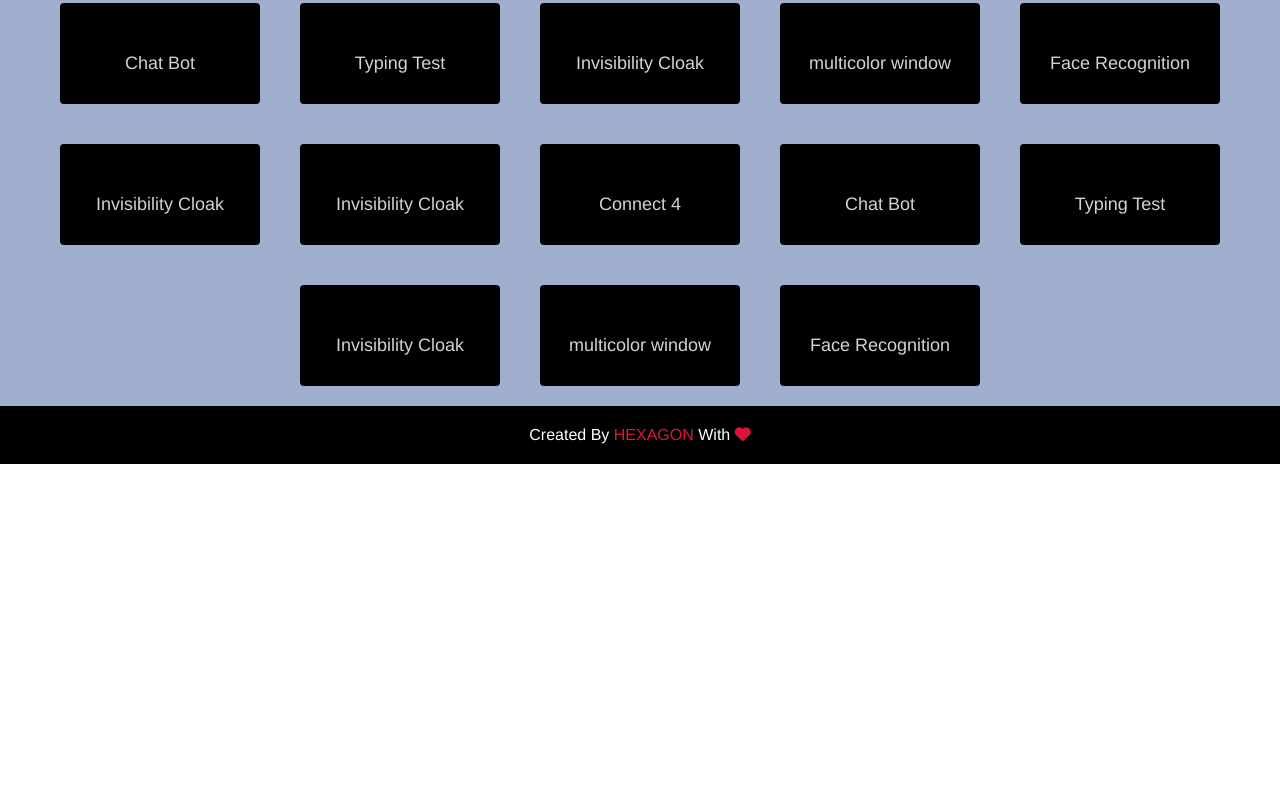
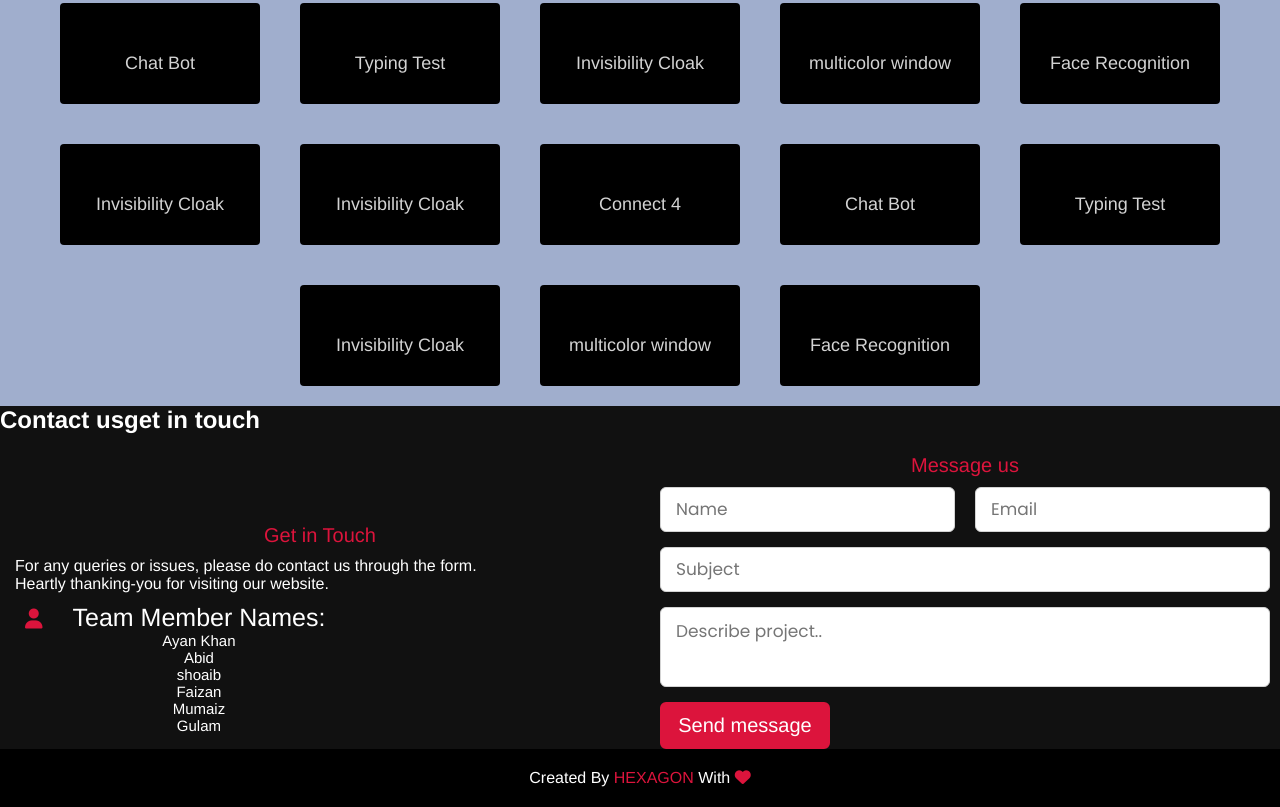
Before and after one commit to FrostyFlamingo/team-hex, a plain HTML site: page index.html in a window 1280 px wide. Shown: the part 1585-2392 px from the top of the page. Before the commit the page ends 2049 px from the top, so only its background shows below. Drawn offline with Linux system fonts and the light colour scheme; a script that the page names is missing.

Commit message:
added new contact us section

```diff
--- a/index.html
+++ b/index.html
@@ -443,7 +443,54 @@
             </div>
         </div>
     </section>
-
+    <!--contact us section-->
+    <section class="contact" id="contact">
+        <div class="max-width">
+            <h2 class="title">Contact us</h2>
+            <div class="contact-content">
+               <div class="column left">
+                   <div class="text">Get in Touch</div>
+                   <p> For any queries or issues, please do contact us through the form.<br>Heartly thanking-you for visiting our website.</p>
+                   <div class="icons">
+                       <div class="row">
+                           <i class="fas fa-user"></i>
+                           <div class="info">
+                               <div class="head">Team Member Names:</div>
+                               <div class="sub-title">Ayan Khan</div>
+                               <div class="sub-title">Abid </div>
+                               <div class="sub-title">shoaib </div>
+                               <div class="sub-title">Faizan</div>
+                               <div class="sub-title">Mumaiz</div>
+                               <div class="sub-title">Gulam</div>
+                           </div>
+                       </div>
+                   </div>
+               </div>
+               <div class="column right">
+                   <div class="text">Message us</div>
+                   <form action="https://formspree.io/f/xknynbrq" method="post">
+                       <div class="fields">
+                           <div class="field name">
+                               <input type="text" id="name" name="name" placeholder="Name" required>
+                           </div>
+                           <div class="field email">
+                               <input type="email" id="emailaddress" name="emailaddress" placeholder="Email" required>
+                           </div>
+                       </div>
+                       <div class="field">
+                           <input type="text" id="subject" name="subject" placeholder="Subject" required>
+                       </div>
+                       <div class="field textarea">
+                           <textarea cols="30" rows="10" id="message" name="message" placeholder="Describe project.." required></textarea>
+                       </div>
+                       <div class="button">
+                           <button type="submit">Send message</button>
+                       </div>
+                   </form>
+               </div>
+            </div>
+        </div>
+    </section>
      <!---- footer section start ------>
      <footer>
         <span>Created By <a href="#">HEXAGON</a> With <span class="fa fa-heart"></span></span>
--- a/style.css
+++ b/style.css
@@ -29,7 +29,7 @@ html{
     font-size: 30px;
     font-weight: 600;
 }
-.button {
+.navbar .button {
     background: linear-gradient(65deg,#5a51fe,#8751fe);
     display: inline-flex;
     font-size: 12px;
@@ -178,3 +178,124 @@ footer span a:hover{
 footer span .fa-heart{
     color: crimson;
 }
+
+/*contact section*/
+.contact{
+    color: #fff;
+    background: #111;
+}
+.contact .contact-content{
+    display: flex;
+    flex-wrap: wrap;
+    align-items: center;
+    justify-content: space-between;
+}
+.contact .title::before{
+    background: #fff;
+}
+.contact .title::after{
+    background: #111;
+    content: "get in touch";
+}
+.contact .contact-content .column{
+    width: calc(50% - 30px);
+}
+.contact .contact-content .text{
+    font-size: 20px;
+    font-weight: 100;
+    margin-bottom: 10px;
+    color: crimson;
+}
+.contact .contact-content .left p{
+    text-align: justify;
+}
+.contact .contact-content .left .icons{
+    margin: 10px 0;
+}
+.contact .contact-content .row{
+    display: flex;
+    height: 65px;
+    text-align: center;
+}
+.contact .contact-content .row .info{
+    margin-left: 30px;
+}
+.contact .contact-content .row i{
+    margin-top: 6px;
+    margin-left: 10px ;
+    font-size: 20px;
+    color: crimson;
+}
+.contact .contact-content .info .head{
+    font-weight: 300;
+    font-size: 25px;
+    text-align: justify;
+    color: #fff;
+}
+.contact .contact-content .info .sub-title{
+    color: #fff;
+    font-size: 15px;
+}
+.contact .right form .fields{
+    display: flex;
+
+}
+.contact .contact-content .left{
+    margin-left: 15px;
+}
+.contact .contact-content .right{
+    margin-right: 10px;
+}
+.contact .right form .field,
+.contact .right form .fields .field{
+    height:45px;
+    width: 100%;
+    margin-bottom: 15px;
+}
+.contact .right form .field input,
+.contact .right form .textarea textarea{
+    height: 100%;
+    width: 100%;
+    border: 1px solid lightgrey;
+    border-radius: 6px;
+    outline: none;
+    padding: 0 15px;
+    font-size: 17px;
+    font-family: 'Poppins',sans-serif;
+}
+.contact .right form .name{
+    margin-right: 10px;
+}
+.contact .right form .email{
+    margin-left: 10px;
+}
+.contact .right form .textarea{
+    height: 80px;
+    width: 100%;
+}
+.contact .right form .textarea textarea{
+    padding-top: 10px ;
+    resize: none;
+}
+.contact .right form .button{
+    height: 47px;
+    width: 170px;
+}
+.contact .right form .button button{
+    width: 100%;
+    height: 100%;
+    border: 2px solid crimson;
+    background: crimson;
+    color: #fff;
+    font-size: 20px;
+    font-weight: 500;
+    border-radius: 6px;
+    cursor: pointer;
+    transition: all 0.3s ease;
+
+}
+.contact .right form .button button:hover{
+    color: crimson;
+    background: none;
+
+}
```
